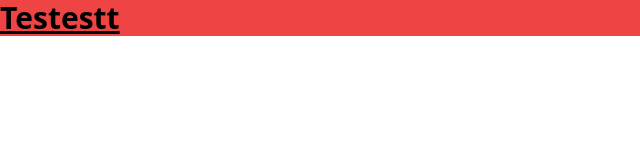
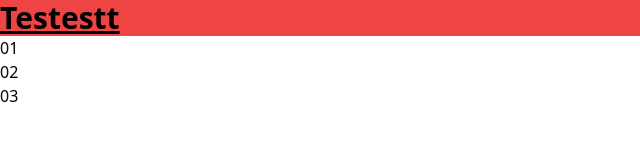
Before and after one commit to Nizares/nizares.github.io, a website: page src/index.html in a window 1280 px wide. Shown: the full height of the page, 0-640 px from the left. Drawn offline with Linux system fonts and the light colour scheme.

Commit message:
nyoba column

```diff
--- a/src/index.html
+++ b/src/index.html
@@ -11,6 +11,10 @@
     <div class="bg-red-500">
         <h1 class="text-3xl font-bold underline">Testestt</h1>
     </div>
-
+    <div class="flex flex-col">
+        <div>01</div>
+        <div>02</div>
+        <div>03</div>
+      </div>
 </body>
 </html>
```
